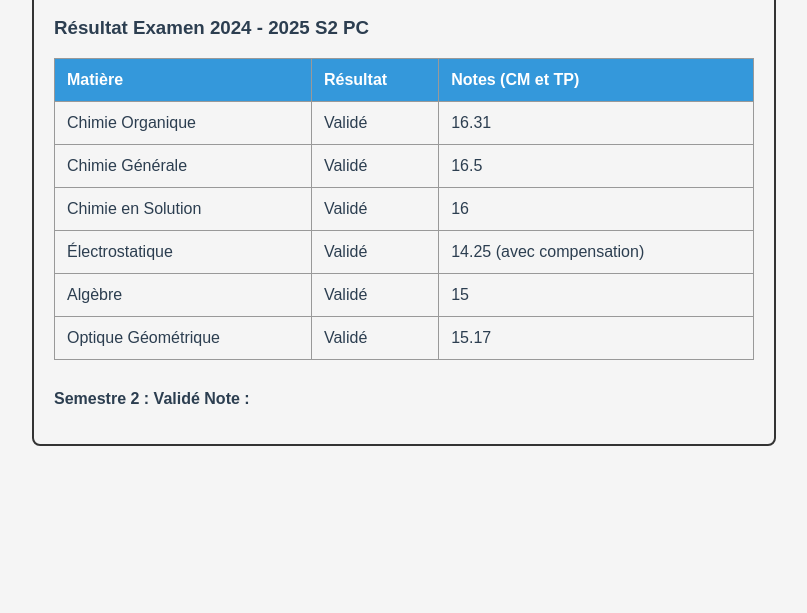
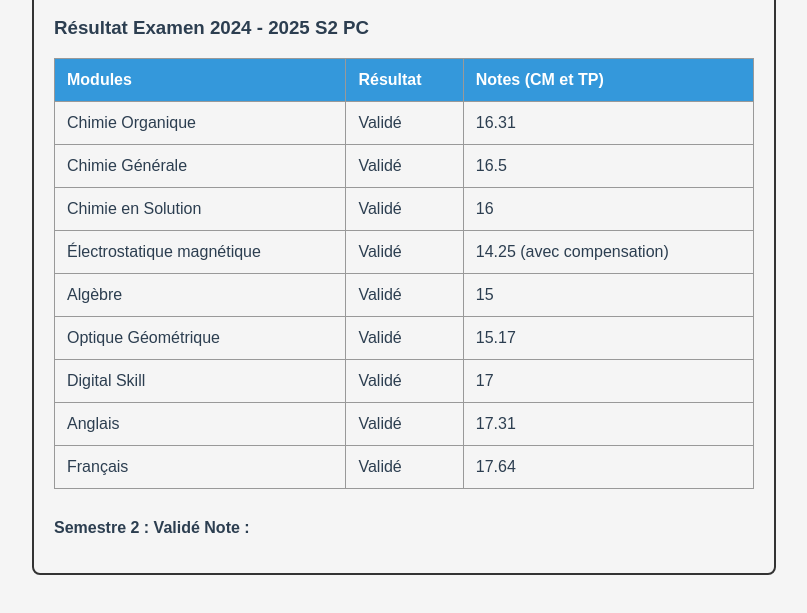
Before and after one commit to hibanaouiri/ETUfsr, a plain HTML site: page index.html in a window 1280 px wide. Both pictures are taken after a click on the button "Voir résultats d'examens S2". Shown: the part 181-794 px from the top of the page, without its empty margins (236-1043 px from the left). Drawn offline with Linux system fonts and the light colour scheme.

Commit message:
Add files via upload

```diff
--- a/index.html
+++ b/index.html
@@ -74,16 +74,33 @@
     <h3>Résultat Examen 2024 - 2025 S2 PC</h3>
     <table>
       <tr>
-        <th>Matière</th>
+        <th>Modules</th>
         <th>Résultat</th>
         <th>Notes (CM et TP)</th>
       </tr>
       <tr><td>Chimie Organique</td><td>Validé</td><td>16.31</td></tr>
       <tr><td>Chimie Générale</td><td>Validé</td><td>16.5</td></tr>
       <tr><td>Chimie en Solution</td><td>Validé</td><td>16</td></tr>
-      <tr><td>Électrostatique</td><td>Validé</td><td>14.25 (avec compensation)</td></tr>
+      <tr><td>Électrostatique magnétique</td><td>Validé</td><td>14.25 (avec compensation)</td></tr>
       <tr><td>Algèbre</td><td>Validé</td><td>15</td></tr>
       <tr><td>Optique Géométrique</td><td>Validé</td><td>15.17</td></tr>
+<tr>
+  <td>Digital Skill</td>
+  <td>Validé</td>
+  <td>17</td>
+</tr>
+<tr>
+  <td>Anglais</td>
+  <td>Validé</td>
+  <td>17.31</td>
+</tr>
+<tr>
+  <td>Français</td>
+  <td>Validé</td>
+  <td>17.64</td>
+</tr>
+
+
     </table>
     <p class="semester" style="margin-top: 30px;">Semestre 2 : Validé  Note :</p>
   </div>
```
